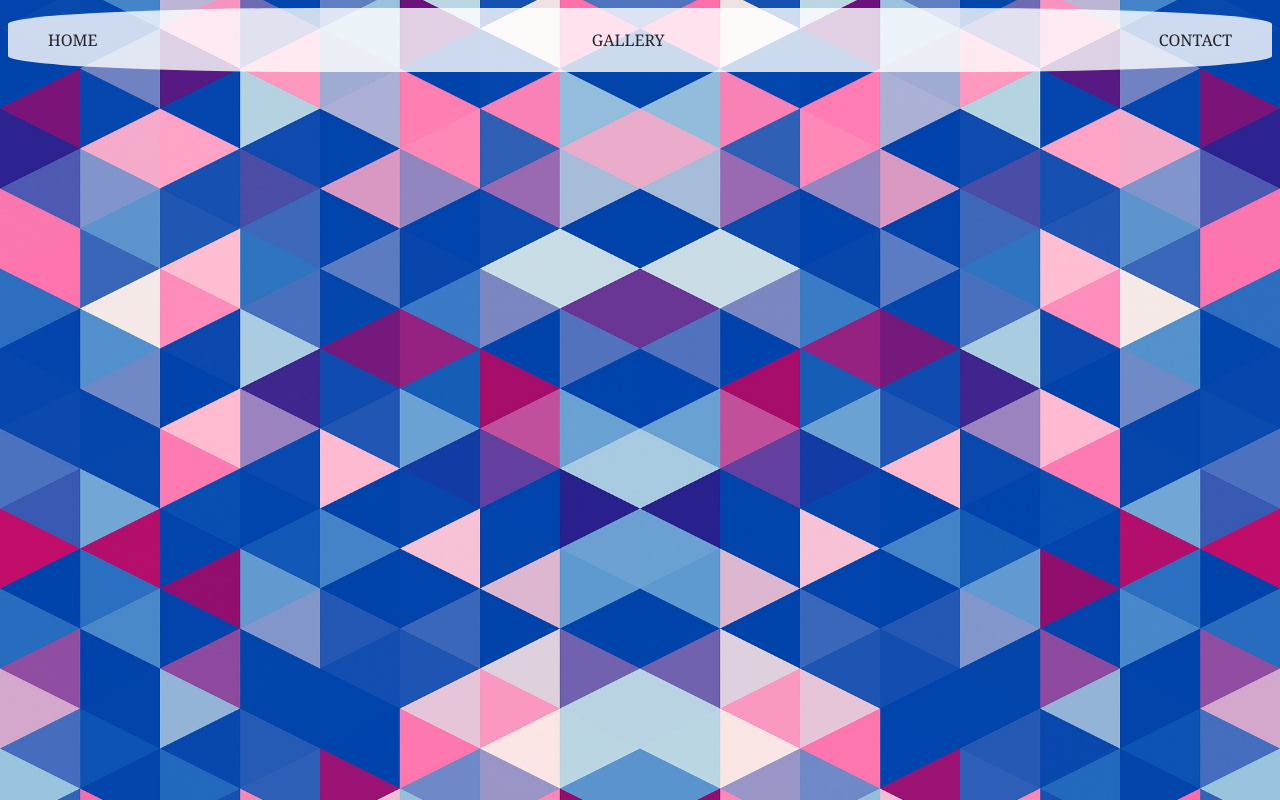
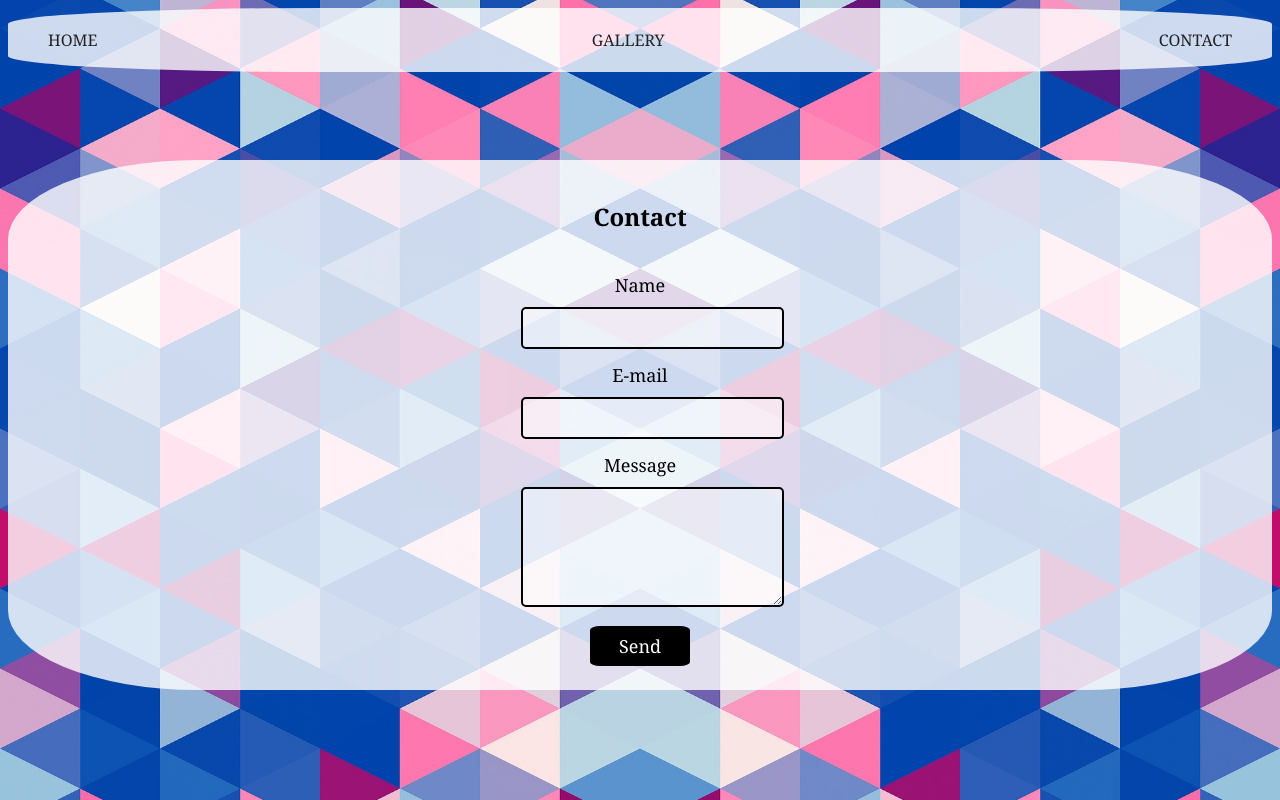
Before and after one commit to SangYoonLee1231/web-design-project, a website: page src/contact.html in a window 1280 px wide. Drawn offline with Linux system fonts and the light colour scheme.

Commit message:
Add: Contact 페이지에 Contact 기능 구현

```diff
--- a/src/contact.html
+++ b/src/contact.html
@@ -14,6 +14,32 @@
       <div class="header__contact"><a href="./contact.html">CONTACT</a></div>
     </header>
 
-    <section></section>
+    <main>
+      <section class="contact">
+        <div class="wrapper">
+          <h2 class="page-title">Contact</h2>
+          <form action="#">
+            <div>
+              <label for="name">Name</label>
+              <input type="text" id="name" name="your-name" />
+            </div>
+
+            <div>
+              <label for="email">E-mail</label>
+              <input type="email" id="email" name="your-email" />
+            </div>
+
+            <div>
+              <label for="message">Message</label>
+              <textarea id="message" name="your-message"></textarea>
+            </div>
+
+            <input type="submit" class="button" value="Send" />
+          </form>
+        </div>
+        <!-- /.wrapper -->
+      </section>
+      <section></section>
+    </main>
   </body>
 </html>
--- a/style/contact.scss
+++ b/style/contact.scss
@@ -41,105 +41,64 @@ body {
   padding: 0px 40px;
 }
 
-body {
-  display: flex;
-  flex-direction: column;
-  font-family: Cambria, Cochin, Georgia, Times, "Times New Roman", serif;
+main {
+  .contact {
+    width: 100%;
+    display: flex;
+    flex-direction: column;
+    justify-content: center;
+    align-items: center;
+    margin: 7% 0px;
+    background-color: rgb(255, 255, 255, 0.8);
+    border-radius: 15%;
+  }
 
-  // background: linear-gradient(90deg, #ff7777, #f6d365, #77ff77, #7777ff);
-  // background-size: 5000px 5000px;
-  // animation: gradientmoving 44s infinite;
+  .wrapper {
+    text-align: center;
+  }
 
-  // @keyframes gradientmoving {
-  //   0% {
-  //     background-position: 0% 0%;
-  //   }
+  .page-title {
+    padding: 20px 0px;
+  }
 
-  //   50% {
-  //     background-position: 100% 0%;
-  //   }
-
-  //   100% {
-  //     background-position: 0% 0%;
-  //   }
-  // }
-
-  background: url("../public/images/backgrounds/geometric-1906240_1920.jpg")
-    no-repeat fixed 50% 50%;
-  background-size: cover;
-  background-repeat: repeat;
-  height: 100%;
-  overflow-x: hidden;
-  animation: moveBackground 36.5s linear infinite;
-
-  @keyframes moveBackground {
-    0% {
-      background-position: 0% 0%;
-    }
-
-    50% {
-      background-position: 100% 100%;
-    }
-
-    100% {
-      background-position: 0% 0%;
-    }
+  form div {
+    margin-bottom: 14px;
+  }
+  label {
+    font-size: 1.125rem;
+    margin-bottom: 10px;
+    display: block;
+  }
+  input[type="text"],
+  input[type="email"],
+  textarea {
+    background: rgba(255, 255, 255, 0.5);
+    border: 2px #000000 solid;
+    border-radius: 5px;
+    padding: 10px;
+    font-size: 1rem;
+  }
+  input[type="text"],
+  input[type="email"] {
+    width: 100%;
+    max-width: 240px;
+  }
+  textarea {
+    width: 100%;
+    max-width: 480px;
+    height: 6rem;
+  }
+  input[type="submit"] {
+    border: none;
+    cursor: pointer;
+    line-height: 1;
+    width: 100px;
+    height: 40px;
+    margin-bottom: 10%;
+    background-color: black;
+    color: white;
+    border-radius: 10%;
+    font-size: large;
+    font-family: Cambria;
   }
 }
-
-.header {
-  display: flex;
-  justify-content: space-between;
-  align-items: center;
-  height: 8vh;
-  background-color: rgb(255, 255, 255, 0.8);
-  border-radius: 25%;
-}
-
-main {
-  .section-one {
-    height: 95vh;
-    // background-color: aliceblue;
-    display: flex;
-    justify-content: center;
-    align-items: center;
-
-    &__title-text-area {
-      padding-bottom: 5vh;
-
-      p {
-        font-size: 70px;
-        font-weight: 900;
-        color: white;
-      }
-    }
-  }
-
-  .section-two {
-    display: flex;
-    justify-content: center;
-    align-items: center;
-    height: 95vh;
-  }
-
-  .section-three {
-    display: flex;
-    justify-content: center;
-    align-items: center;
-    height: 95vh;
-  }
-
-  .section-menu-box {
-    width: 30vw;
-    height: 50vh;
-    background-color: rgb(0, 0, 0, 0.7);
-    margin: 0px 5vw;
-    border: 15px solid white;
-    border-radius: 15px;
-    transition: transform 0.15s ease-out;
-
-    &:hover {
-      transform: scale(1.1);
-    }
-  }
-}
```
Also changed, not shown: style/contact.css, 1 other file.
